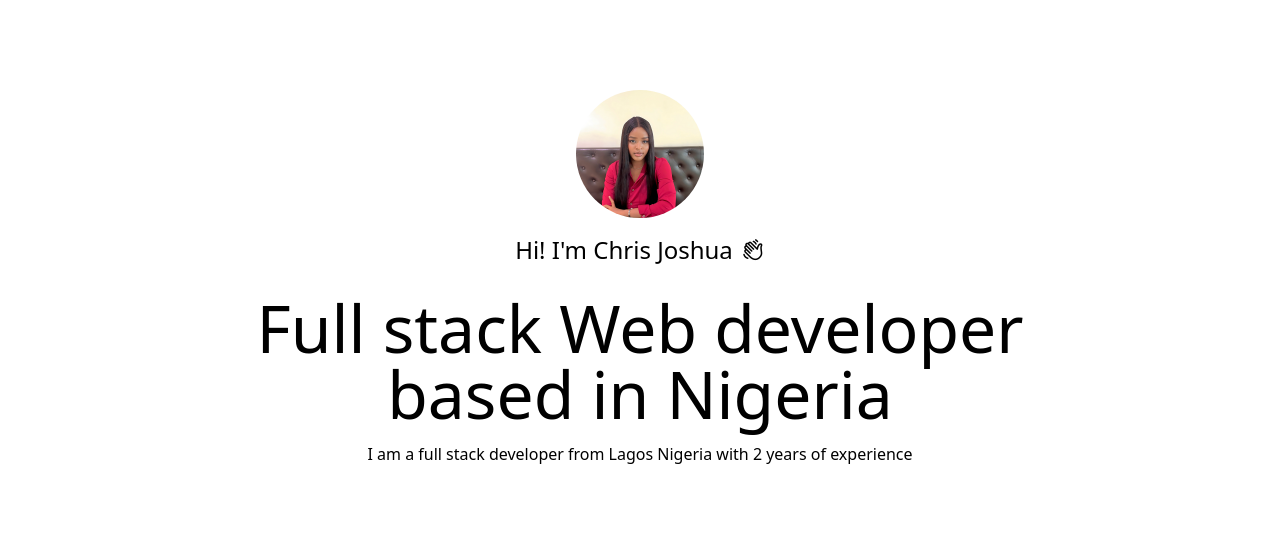
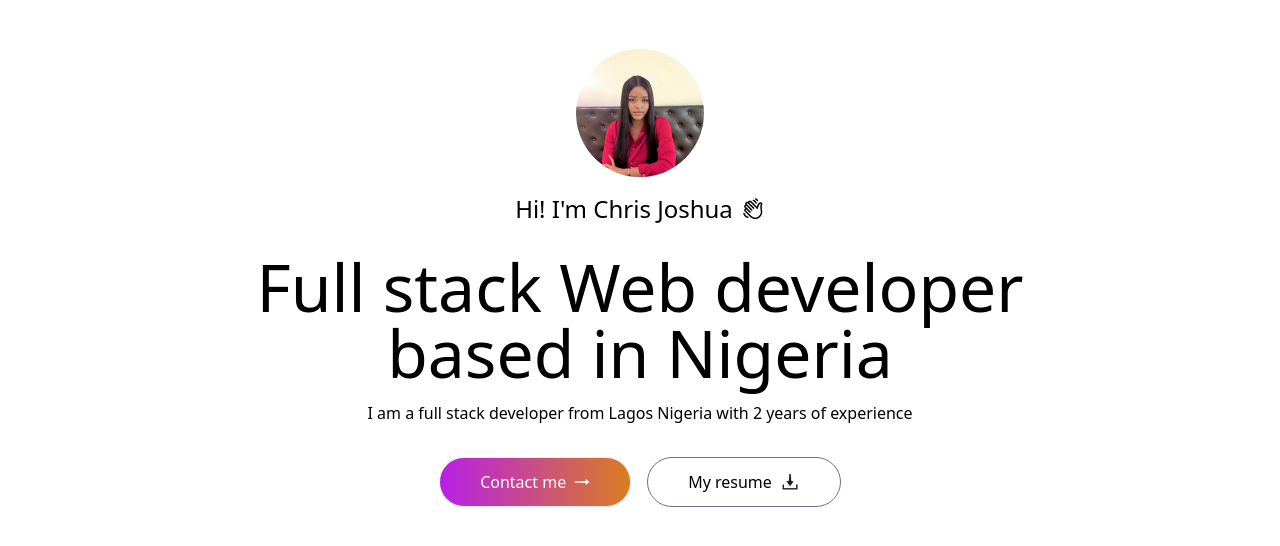
Before and after one commit to CeeJay33/Portfolio, a plain HTML site: page index.html in a window 1280 px wide. Shown: the part 122-668 px from the top of the page. Drawn offline with nearby package versions, Linux system fonts and the light colour scheme.

Commit message:
Modified

```diff
--- a/index.html
+++ b/index.html
@@ -57,6 +57,13 @@
         <h3 class="flex items-center gap-2 text-xl md:text-2xl mb-3">Hi! I'm Chris Joshua <img src="./icons8-so-so-48.png" alt="" class="w-6"></h3>
         <h1 class="text-3xl max-w-3xl mx-auto sm:text-6xl lg:text-[66px]">Full stack Web developer based in Nigeria</h1>
         <p class="max-w-2xl mx-auto">I am a full stack developer from Lagos Nigeria with 2 years of experience</p>
+
+        <div class="flex flex-col sm:flex-row items-center gap-4 mt-4">
+            <a href="#contact" class="px-10 py-3 border rounded-full bg-gradient-to-r text-white from-[#b820e6] to-[#da7d20] flex items-center gap-2">Contact me <img src="./icons8-right-arrow-64.png" alt="" class="w-4"></a>
+
+            <a href="#contact"
+                class="px-10 py-3 border rounded-full border-gray-500 flex items-center gap-2 bg-white" >My resume <img src="./icons8-download-64.png" alt="" class="w-5"></a>
+        </div>
     </div>
     <script src="./script.js"></script>
 </body>
```
Also changed, not shown: icons8-download-64.png (added), icons8-right-arrow-64.png (added).
